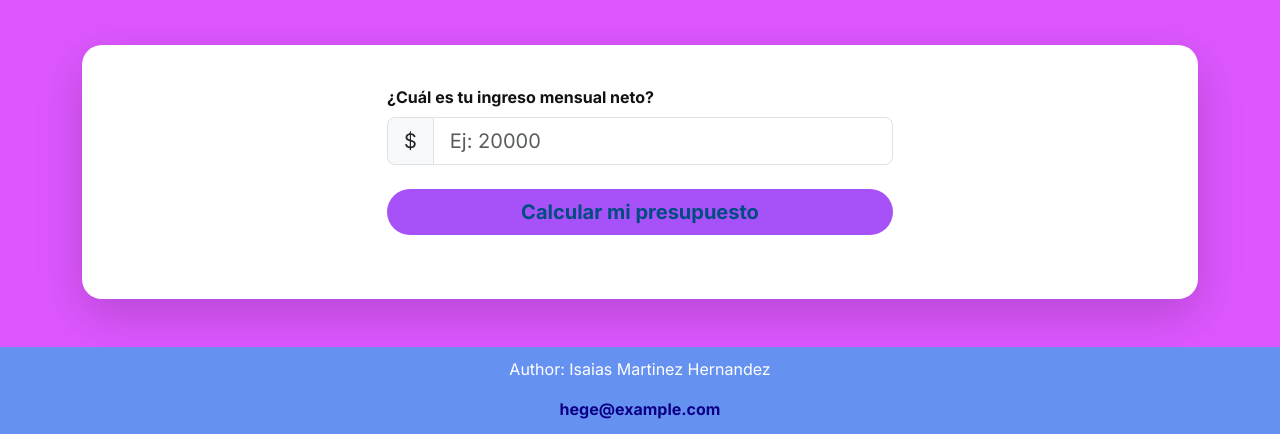
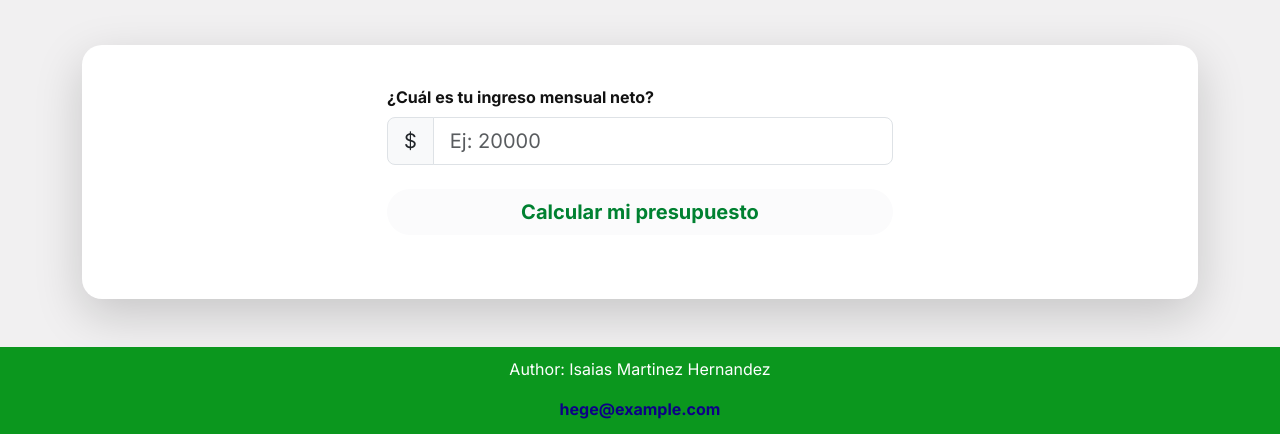
Before and after one commit to imartinez049-collab/calculadora, a plain HTML site: page calculadora/index.html in a window 1280 px wide. Shown: the part 217-651 px from the top of the page. Drawn offline with nearby package versions, Linux system fonts and the light colour scheme.

Commit message:
Add files via upload

```diff
--- a/calculadora/css/style.css
+++ b/calculadora/css/style.css
@@ -1,8 +1,8 @@
 :root {
-    --color-primary: #004d81;   /* Azul  */
-    --color-needs: #004781;     /* 50% - Azul Oscuro */
-    --color-wants: #2d8dcd;     /* 30% - Aqua/Turquesa */
-    --color-savings: #a751f8;   /* 20% - Amarillo/Dorado */
+    --color-primary: #008131;   /* Azul  */
+    --color-needs: #008145;     /* 50% - Azul Oscuro */
+    --color-wants: #2dcd48;     /* 30% - Aqua/Turquesa */
+    --color-savings: #fbfbfc;   /* 20% - Amarillo/Dorado */
 
     --color-bg: #df6706;
     --color-text: #121212;
@@ -133,7 +133,7 @@ body {
 
 
 #main-footer {
-  background:#6592f1;
+  background:#0b971e;
   color:white;
   text-align:center;
   padding: 10px;
@@ -219,7 +219,7 @@ footer a {
 
 @media (min-width: 1200px){
   body{
-    background-color:#dd57ff;
+    background-color:#f1f0f1;
     flex-direction: column;
   }
 }
```
